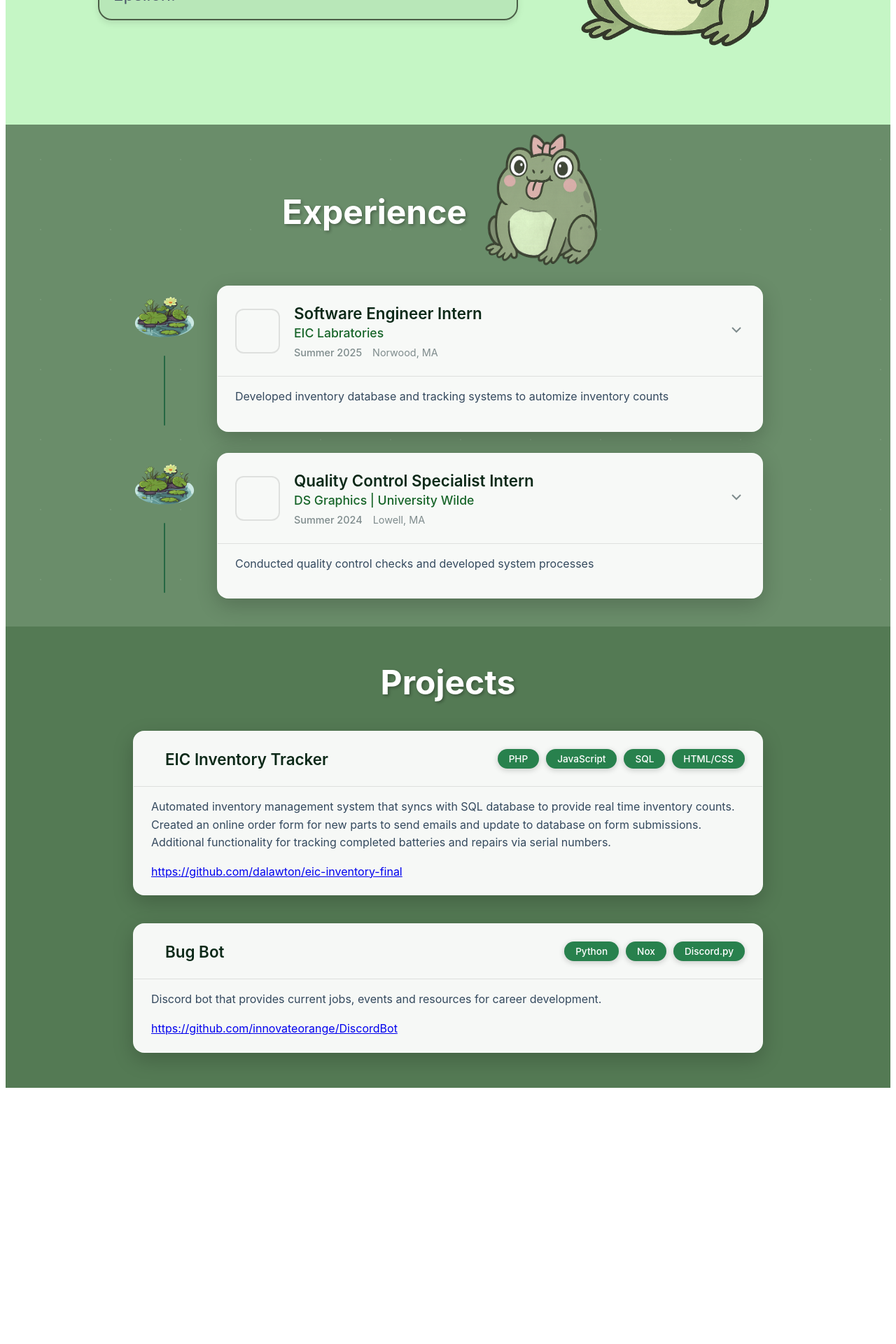
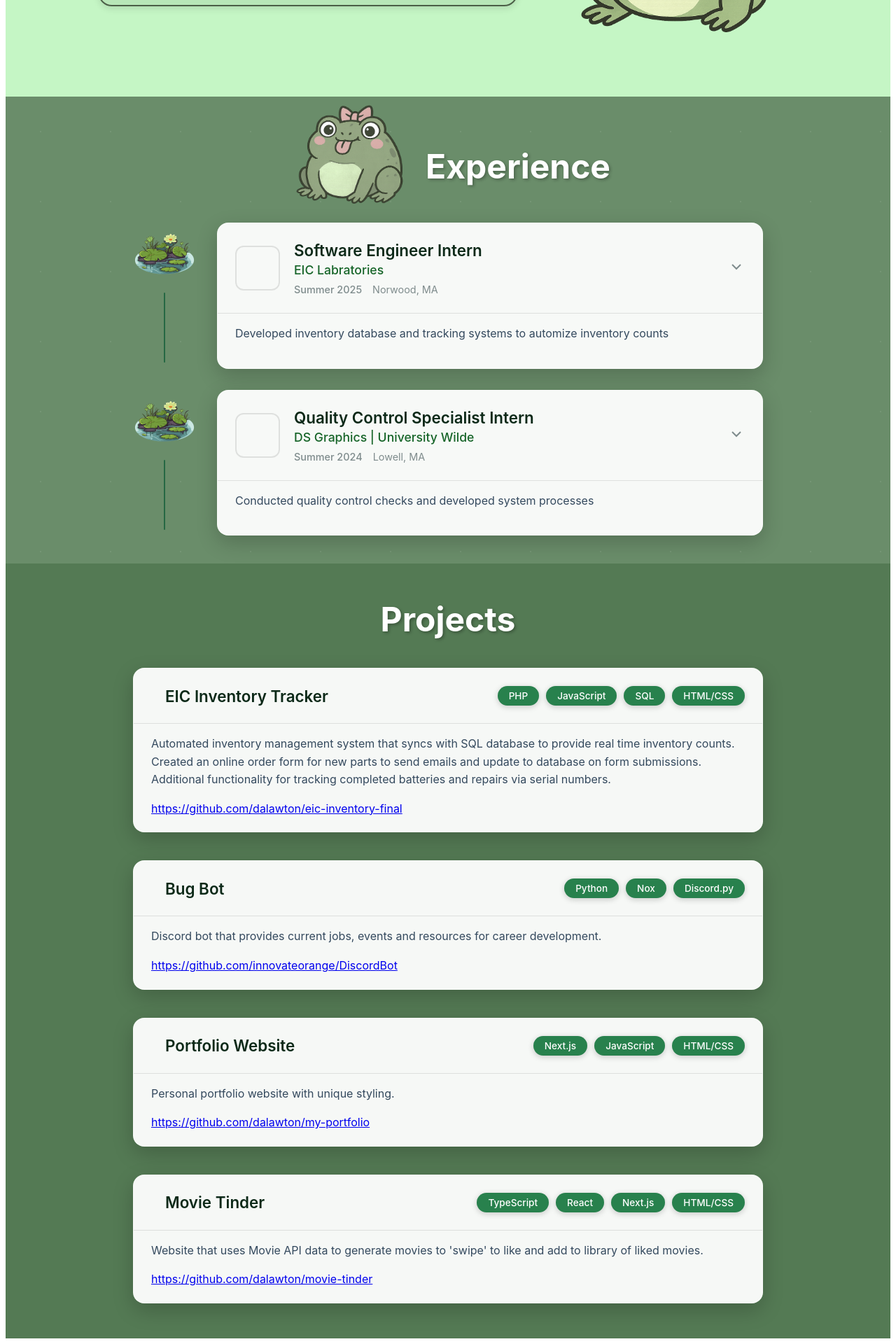
Before and after one commit to dalawton/my-portfolio, a Next.js app: page / in a window 1280 px wide. Shown: the part 374-2294 px from the top of the page at 70% size. Before the commit the page ends 1936 px from the top, so only its background shows below. Built offline with nearby package versions, Linux system fonts and the light colour scheme.

Commit message:
added projects and changed layout

```diff
--- a/pages/index.js
+++ b/pages/index.js
@@ -51,6 +51,20 @@ export default function Home() {
       technologies: ["Python", "Nox", "Discord.py"],
       link: "https://github.com/innovateorange/DiscordBot",
     },
+    {
+      id: 5,
+      title: "Portfolio Website",
+      description: "Personal portfolio website with unique styling.",
+      technologies: ["Next.js", "JavaScript", "HTML/CSS"],
+      link: "https://github.com/dalawton/my-portfolio",
+    },
+    {
+      id: 6,
+      title: "Movie Tinder",
+      description: "Website that uses Movie API data to generate movies to 'swipe' to like and add to library of liked movies.",
+      technologies: ["TypeScript", "React", "Next.js", "HTML/CSS"],
+      link: "https://github.com/dalawton/movie-tinder",
+    },
   ];
 
   const toggleCard = (id) => {
@@ -94,15 +108,15 @@ export default function Home() {
       <section id="experience" className={experienceStyles.experienceSection}>
         <div className={experienceStyles.experienceContainer}>
           <div className={experienceStyles.sectionTitleRow}>
-            <h2 className={experienceStyles.sectionTitle}>Experience</h2>
             <Image
               src="/frog-image.png"
               alt="Frog"
-              width={300}
+              width={380}
               height={200}
               priority
               className={experienceStyles.titleFrog}
             />
+            <h2 className={experienceStyles.sectionTitle}>Experience</h2>
           </div>
 
           <div className={experienceStyles.timeline}>
--- a/styles/Experience.module.css
+++ b/styles/Experience.module.css
@@ -256,8 +256,8 @@
 }
 
 .titleFrog {
-  width: 200px;
-  height: 200px;
+  width: 190px;
+  height: 150px;
 }
 
 @media (max-width: 768px) {
--- a/styles/Home.module.css
+++ b/styles/Home.module.css
@@ -1,5 +1,5 @@
 .container {
-  min-height: 60vh;
+  min-height: 55vh;
   background: #c5f6c5;
   margin: 0;
   font-family: -apple-system, BlinkMacSystemFont, 'Segoe UI', Roboto, Oxygen, Ubuntu, Cantarell, sans-serif;
@@ -34,7 +34,7 @@
   display: flex;
   align-items: center;
   justify-content: center;
-  min-height: 60vh;
+  min-height: 55vh;
   padding: 2rem;
 }
 
--- a/styles/Projects.module.css
+++ b/styles/Projects.module.css
@@ -1,7 +1,7 @@
 .projectsSection {
     padding: 10px 0;
     background: #547a54;
-    min-height: 50vh;
+    min-height: 100vh;
     position: relative;
 }
 
--- a/styles/globals.css
+++ b/styles/globals.css
@@ -1,12 +1,12 @@
 * {
   margin: 0;
   padding: 0;
-  box-sizing: border-box;
 }
 
 html, body {
   height: 100%;
   overflow: hidden;
+  margin: 0 !important;
 }
 
 a {
@@ -17,7 +17,6 @@ a {
 .container {
   max-width: 900px;
   margin: 0 auto;
-  padding: 2rem;
 }
 
 .parallax {
```
